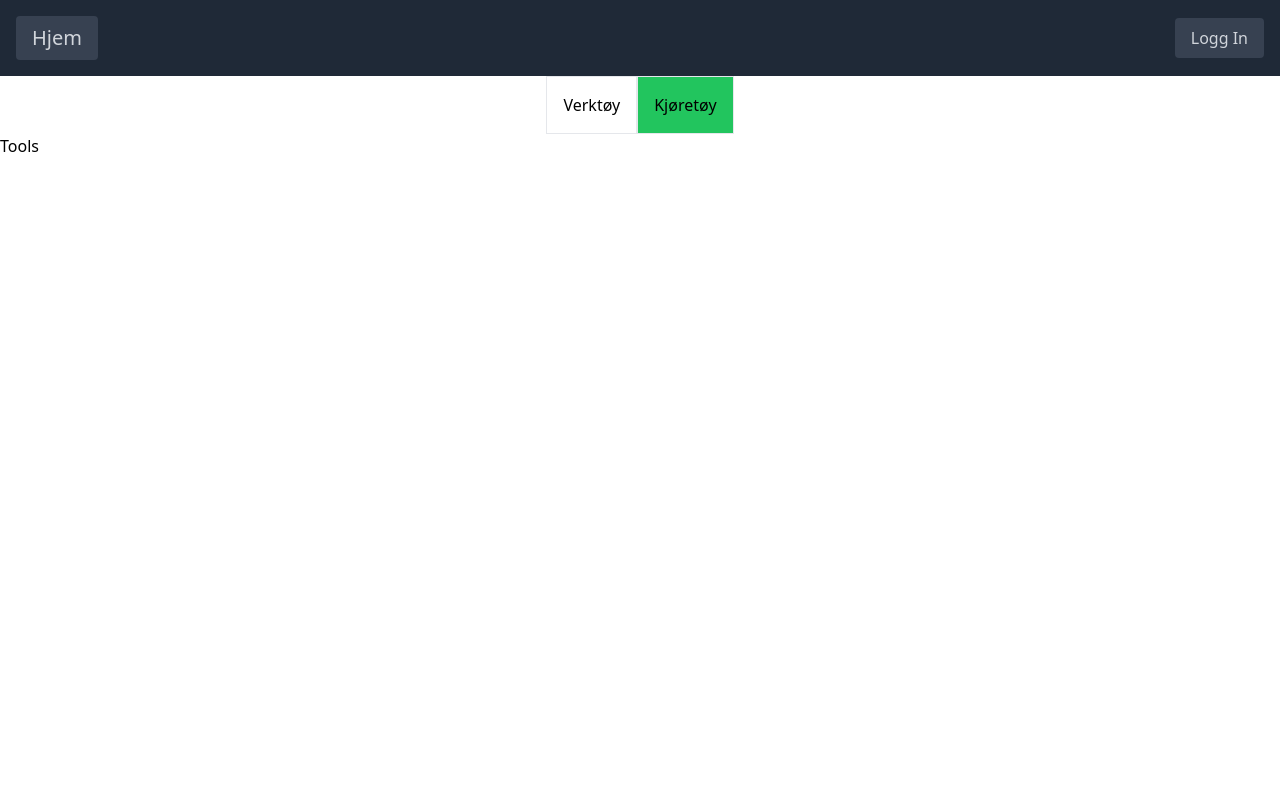
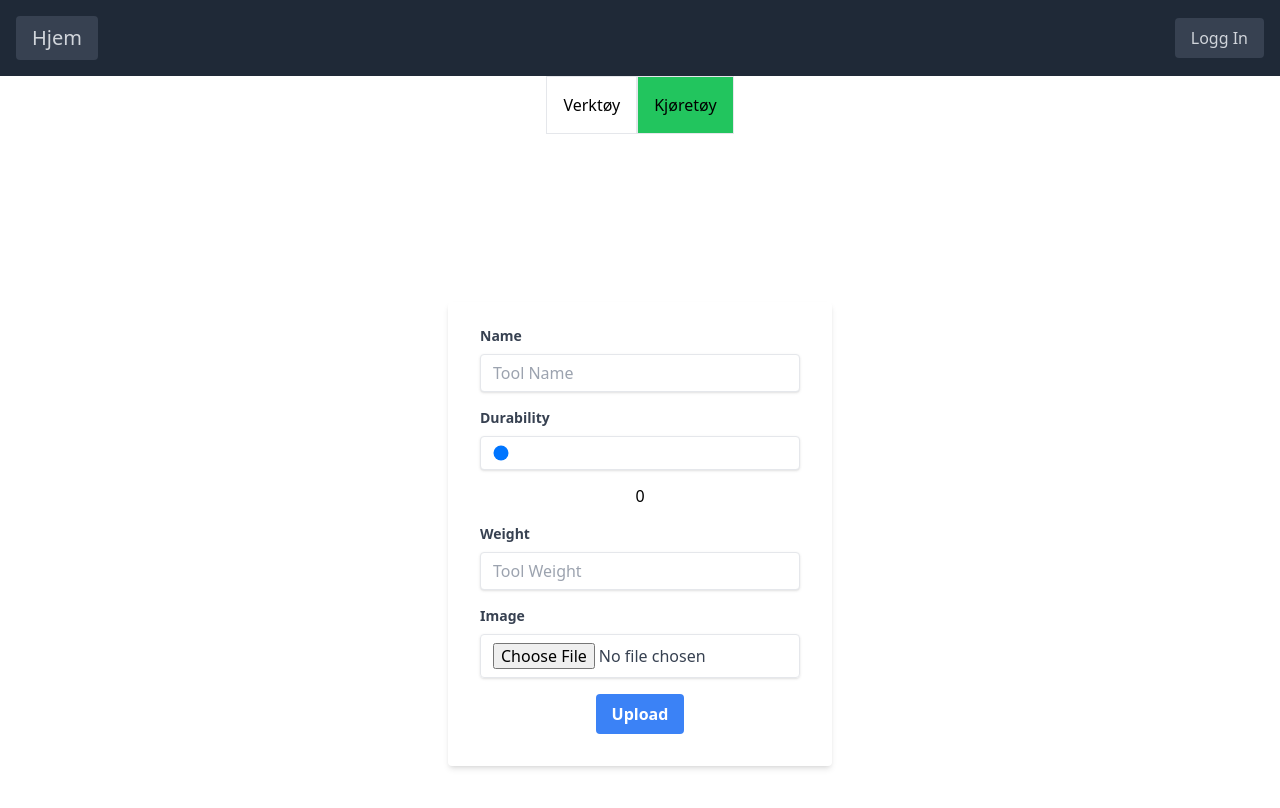
Before and after one commit to Mathias231/garage, a Next.js app: page /garage/items/create in a window 1280 px wide. Shown: the top 808 px of the page. Built offline with nearby package versions, Linux system fonts and the light colour scheme; no server answers.

Commit message:
Added content

```diff
--- a/components/item/tools.tsx
+++ b/components/item/tools.tsx
@@ -1,7 +1,114 @@
-import React from 'react';
+import React, { ChangeEvent, useState } from 'react';
 
 function Tools() {
-  return <div>Tools</div>;
+  const [name, setName] = useState('');
+  const [durability, setDurability] = useState(0);
+  const [weight, setWeight] = useState('');
+  const [image, setImage] = useState(null);
+
+  const handleImageChange = (e: ChangeEvent<HTMLInputElement>) => {
+    const file = e.target.files;
+
+    console.log(file);
+    // setImage(file);
+  };
+
+  const handleSubmit = (e: React.FormEvent<HTMLFormElement>) => {
+    e.preventDefault();
+    // Perform any necessary actions with the form data (e.g., upload to a server)
+
+    // Reset the form fields
+    setName('');
+    setDurability(0);
+    setWeight('');
+    setImage(null);
+  };
+
+  return (
+    <div className="flex justify-center items-center h-screen">
+      <form
+        className="w-96 bg-white shadow-md rounded px-8 pt-6 pb-8"
+        onSubmit={handleSubmit}
+      >
+        <div className="mb-4">
+          <label
+            className="block text-gray-700 text-sm font-bold mb-2"
+            htmlFor="name"
+          >
+            Name
+          </label>
+          <input
+            className="shadow appearance-none border rounded w-full py-2 px-3 text-gray-700 leading-tight focus:outline-none focus:shadow-outline"
+            id="name"
+            type="text"
+            placeholder="Tool Name"
+            value={name}
+            required
+            onChange={(e) => setName(e.target.value)}
+          />
+        </div>
+        <div className="mb-4">
+          <label
+            className="block text-gray-700 text-sm font-bold mb-2"
+            htmlFor="durability"
+          >
+            Durability
+          </label>
+          <input
+            className="shadow appearance-none border rounded w-full py-2 px-3 text-gray-700 leading-tight focus:outline-none focus:shadow-outline"
+            id="durability"
+            type="range"
+            min={0}
+            max={100}
+            step={1}
+            placeholder="Tool Durability"
+            value={durability}
+            onChange={(e) => setDurability(parseInt(e.target.value))}
+          />
+          <div className="text-center mt-2">{durability}</div>
+        </div>
+        <div className="mb-4">
+          <label
+            className="block text-gray-700 text-sm font-bold mb-2"
+            htmlFor="weight"
+          >
+            Weight
+          </label>
+          <input
+            className="shadow appearance-none border rounded w-full py-2 px-3 text-gray-700 leading-tight focus:outline-none focus:shadow-outline"
+            id="weight"
+            type="number"
+            placeholder="Tool Weight"
+            value={weight}
+            onChange={(e) => setWeight(e.target.value)}
+          />
+        </div>
+        <div className="mb-4">
+          <label
+            className="block text-gray-700 text-sm font-bold mb-2"
+            htmlFor="image"
+          >
+            Image
+          </label>
+          <input
+            className="shadow appearance-none border rounded w-full py-2 px-3 text-gray-700 leading-tight focus:outline-none focus:shadow-outline"
+            id="image"
+            type="file"
+            accept="image/*"
+            onChange={handleImageChange}
+          />
+        </div>
+        <div className="flex items-center justify-center">
+          <button
+            className="bg-blue-500 hover:bg-blue-700 text-white font-bold py-2 px-4 rounded focus:outline-none focus:shadow-outline"
+            type="submit"
+          >
+            Upload
+          </button>
+        </div>
+      </form>
+    </div>
+  );
 }
 
 export default Tools;
```
